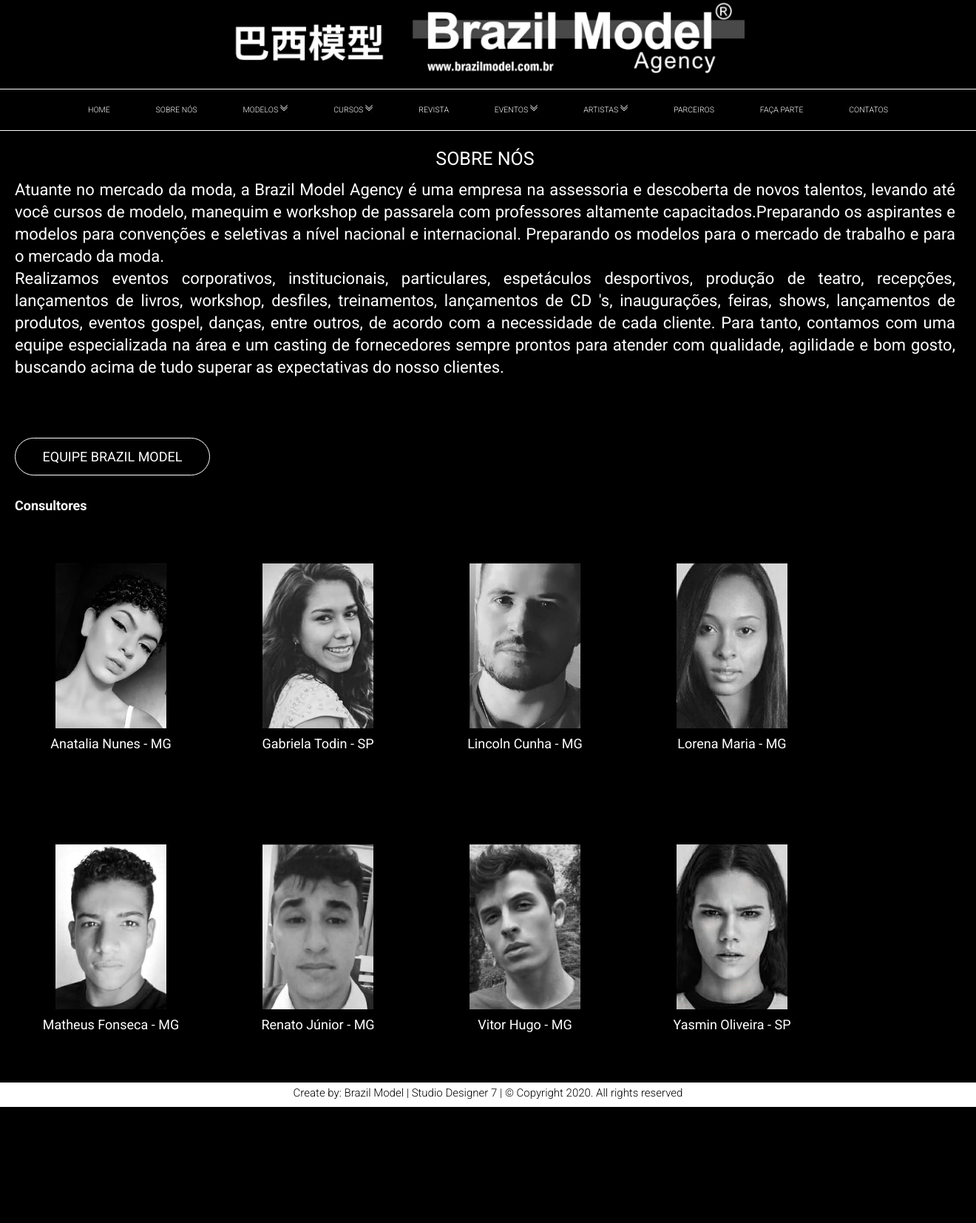
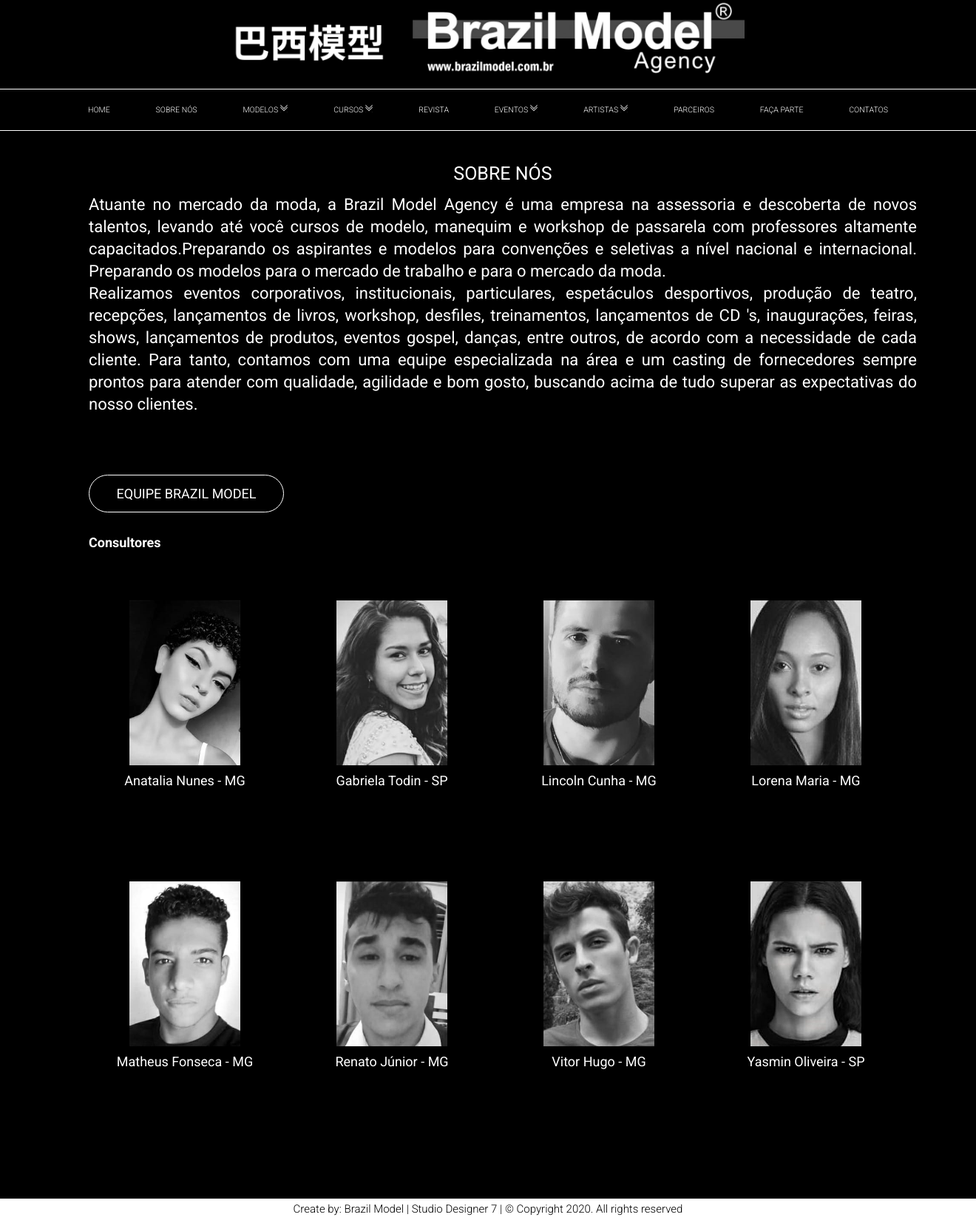
Before and after one commit to AgencyDesign7/MainBrazilModelAgency, a PHP site: page /sobrenos.html in a window 1320 px wide. Shown: the whole page at 74% size. Before the commit the page ends 1497 px from the top, so only its background shows below. Run offline with PHP 8.4, Linux system fonts and the light colour scheme.

Commit message:
fix height content, footer, about us

```diff
--- a/css/responsiveStyle.css
+++ b/css/responsiveStyle.css
@@ -489,6 +489,9 @@
   }
 }
 @media screen and (max-width: 767px) {
+  .container-about{
+    padding: 20px 50px 20px 3px !important;
+  }
   .consultores-sub{
     flex-direction: column;
   }
@@ -816,3 +819,11 @@
   }*/
 
 }
+
+@media screen and (max-width: 1417px)
+{
+
+.container-about{
+  padding: 20px 100px;
+}
+}
--- a/css/rootStyle.css
+++ b/css/rootStyle.css
@@ -249,12 +249,13 @@ td,th {
 }
 
 html {
+  min-height: 100% !important;
   height: 100%;
 }
 
 body {
   margin: 0;
-  min-height: 100%;
+
   background-color: #fff;
   font-size: 14px;
   line-height: 20px;
@@ -1971,7 +1972,7 @@ textarea.w-input,textarea.w-select {
    Start of custom Webflow CSS
    ========================================================================== */
 .hero {
-  min-height: 100vh;
+  min-height: 100vh !important;
   display: block !important;
   overflow: visible;
   margin-top: 0px;
@@ -2924,7 +2925,7 @@ body{
   display: inline-block;
   position: relative;
   width: 100%;
-  height: 500px;
+  height: 100px;
 
 }
 .main-menu{
@@ -3099,21 +3100,22 @@ li:hover a{
 [ data-bg-black] > *{
   color: white;
 }
-.about-main-cont{
-  display: block;
-  width: fit-content;
+
+.aboutus{
+  width: 100%;
   height: fit-content;
-}
-.aboutus{
   display: flex;
   justify-content: center;
+  align-items: center;
   margin: 20px 20px;
-}
+
+}
+
 .container-about{
   justify-content: flex-start;
-  width: 1272px;
-  height: 310px;
-  /*padding: 20px 150px;*/
+  /*width: 1272px;
+  height: 310px;*/
+  padding: 20px 300px;
   color: white;
   margin: 0 auto;
   margin: 0;
--- a/index.html
+++ b/index.html
@@ -240,7 +240,7 @@
       </div>
     </div>
   </header>
-  <div>
+  <div class="footerContainer">
     <footer id="footer" class="footer">
       <div class="footer-footer">
         <p class="paragraph">
--- a/sertanejo.html
+++ b/sertanejo.html
@@ -217,7 +217,7 @@
       </div>
     </div>
   </header>
-  <div>
+  <div class="footerContainer">
     <footer id="footer" class="footer">
       <div class="footer-footer">
         <p class="paragraph">
--- a/sobrenos.html
+++ b/sobrenos.html
@@ -178,7 +178,7 @@
 
 
   <header id="hero" class="hero">
-    <div class="about-main-cont">
+
     <div class="aboutus">
       <div class="container-about">
         <div class="container-sub">
@@ -241,7 +241,6 @@
         </div>
       </div>
     </div>
-    </div>
   </header>
   <div class="footerContainer">
     <footer id="footer" class="footer">
```
Lines whose indentation alone changed are shown as unchanged.
